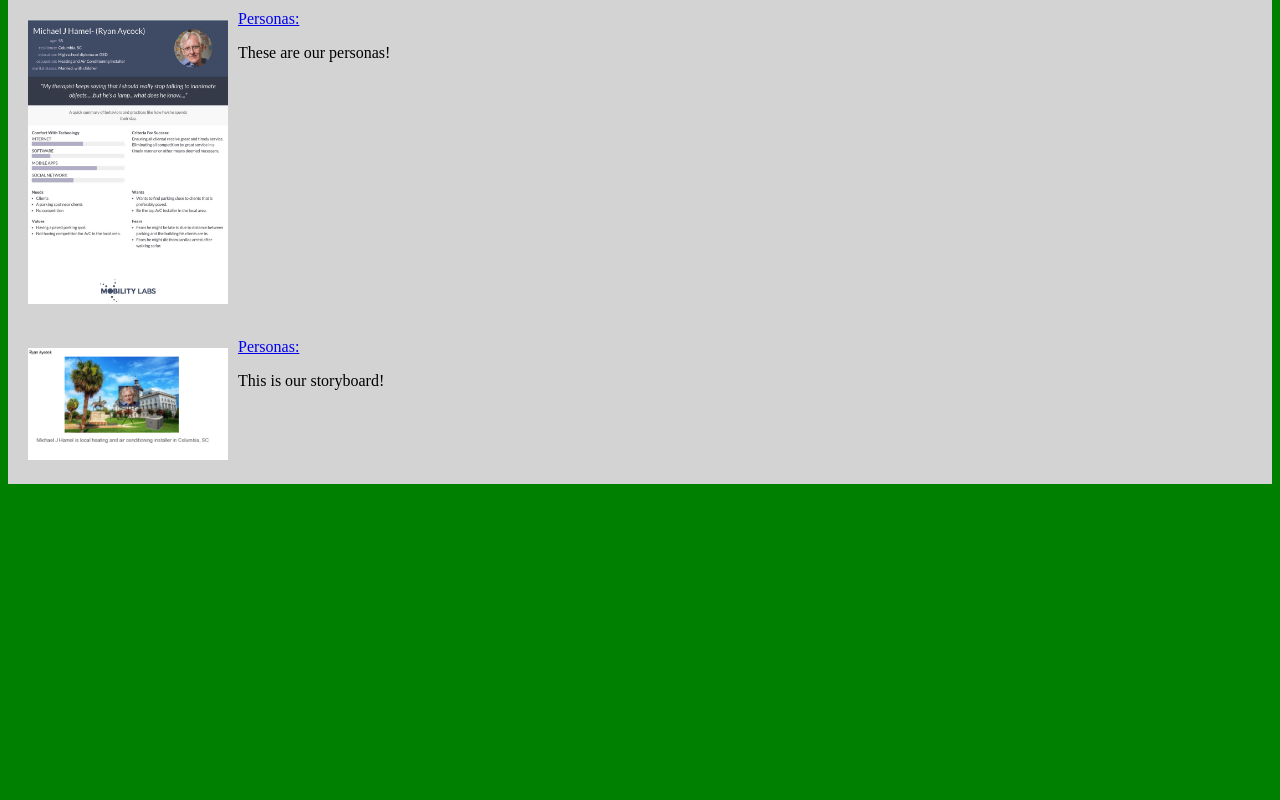
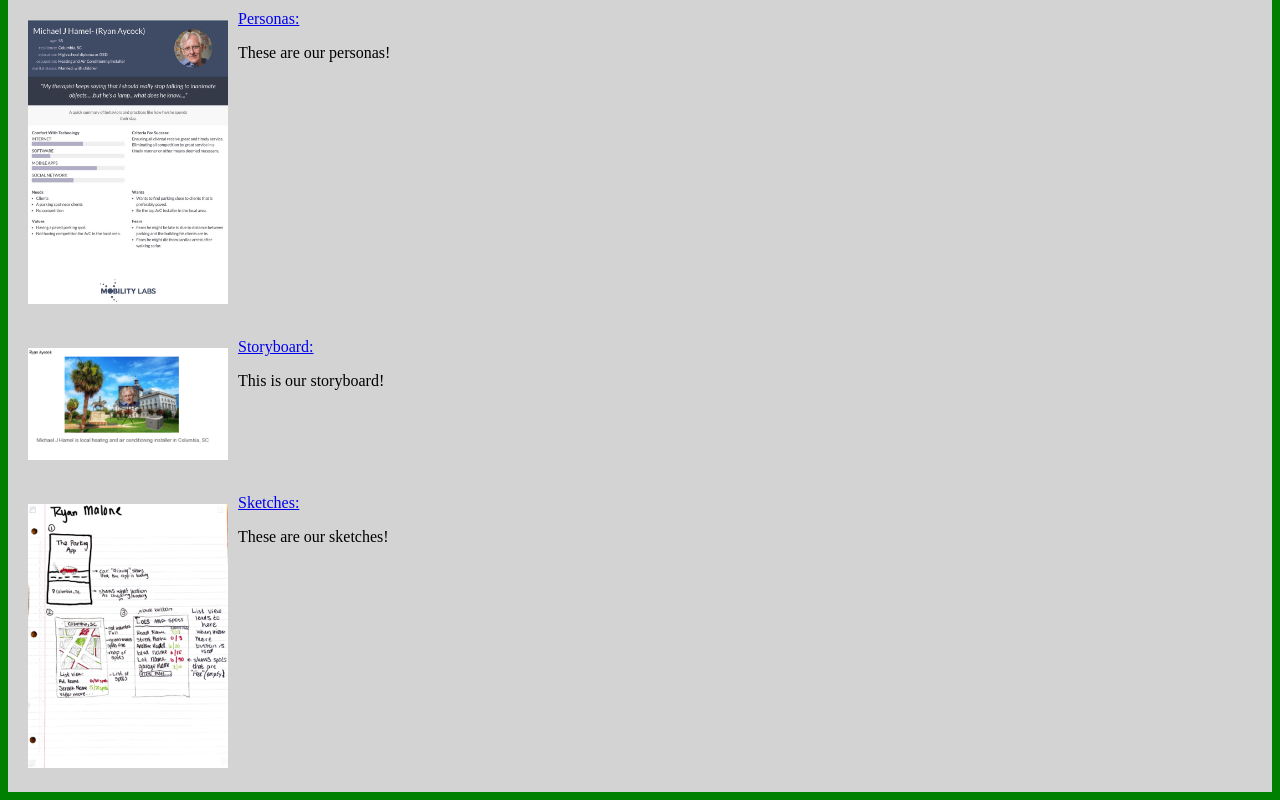
Before and after one commit to RAYCOCK1/RAYCOCK1.github.io, a plain HTML site: page index.html in a window 1280 px wide. Shown: the part 539-1339 px from the top of the page. Before the commit the page ends 1031 px from the top, so only its background shows below. Drawn offline with Linux system fonts and the light colour scheme.

Commit message:
Update index.html

```diff
--- a/index.html
+++ b/index.html
@@ -36,8 +36,16 @@
         <section class = "assignment">
             <a href="files/Storyboard.pdf"><img src="images/Storyboard1024_9.jpg"></a>
             <section class = "ass-details">
-                <a href="files/Storyboard.pdf"><h> Personas: </h></a>
+                <a href="files/Storyboard.pdf"><h> Storyboard: </h></a>
                 <p> This is our storyboard! </p>
+            </section>
+        </section>
+
+        <section class = "assignment">
+            <a href="files/sketches.pdf"><img src="images/SketchesImage.png"></a>
+            <section class = "ass-details">
+                <a href="files/sketches.pdf"><h> Sketches: </h></a>
+                <p> These are our sketches! </p>
             </section>
         </section>
     </body>
```
